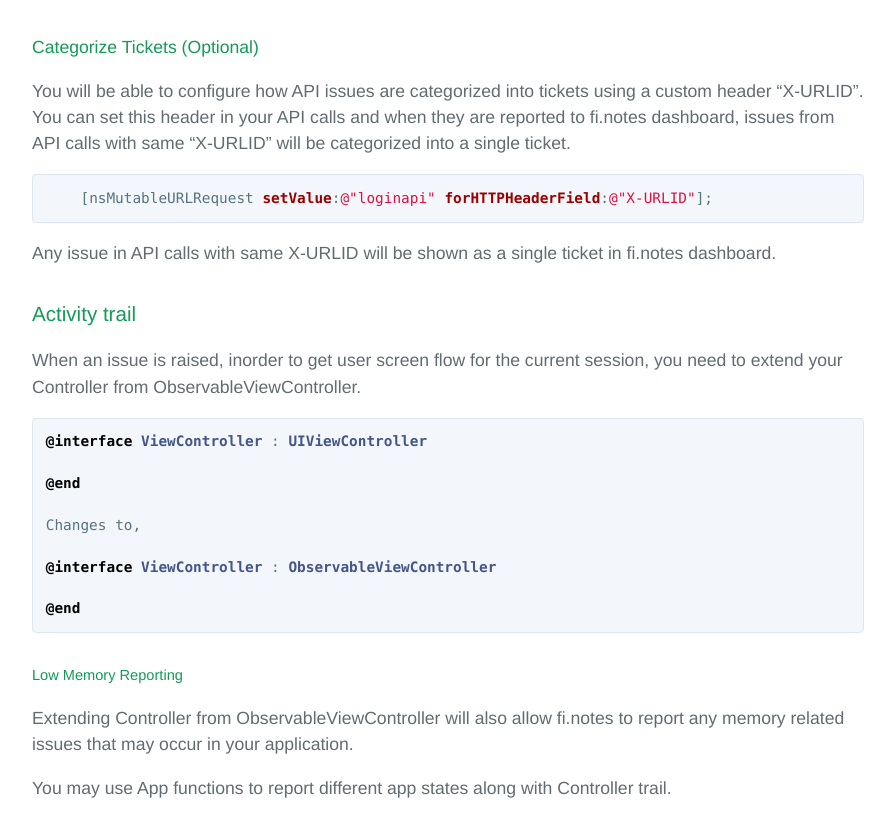
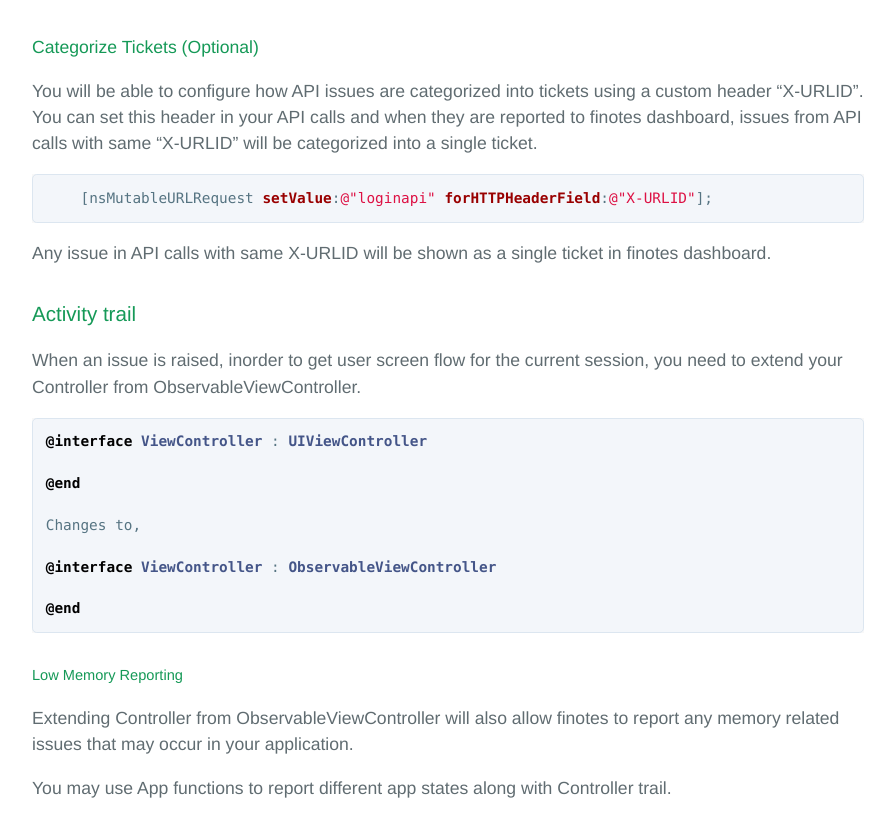
Before and after one commit to finotes/finotes.github.io, a Jekyll site: the page built from _posts/2018-02-02-objc-docs.md, in a window 1280 px wide and 1400 px high, scrolled down 5244 px. Shown: the part 179-996 px from the top of the window, without its empty margins (192-1087 px from the left). Built offline with Jekyll 4.4.1, drawn with Linux system fonts in a browser that asks for light colours; some web fonts are replaced; some of the changed text lies outside the part shown.

Commit message:
Update 2018-02-02-objc-docs.md

````diff
--- a/_posts/2018-02-02-objc-docs.md
+++ b/_posts/2018-02-02-objc-docs.md
@@ -57,7 +57,7 @@ During development, you can set the dryRun mode, so that the issues raised will
 ##### When preparing for production release, you need to unset the DryRun flag.
 
 #### VerboseLog
-There are two variations of logging available in fi.notes, Verbose and Error. You can toggle them using corresponding APIs.
+There are two variations of logging available in finotes, Verbose and Error. You can toggle them using corresponding APIs.
 Activating verbose will print all logs in LogCat including error and warning logs.
 ```objc
 - (BOOL)application:(UIApplication *)application didFinishLaunchingWithOptions:(NSDictionary *)launchOptions {
@@ -75,7 +75,7 @@ If only error and warning logs needs to be printed,
 }
 ```
 ## Test
-Now that the basic integration of fi.notes framework is complete,
+Now that the basic integration of finotes framework is complete,
 Lets make sure that the dashboard and framework are in sync.
 ```objc
 #import <FinotesCore/Fn.h>
@@ -92,12 +92,12 @@ Lets make sure that the dashboard and framework are in sync.
 ```
 
 Now run the application in a simulator or real iOS device (with network connection).
-Once the application opens up, open [fi.notes dash](http://app.finotes.com/FinotesRS/#/tickets).
+Once the application opens up, open [finotes dash](http://app.finotes.com/FinotesRS/#/tickets).
 The issue that we raised should be reported.
 In-case the issue is not listed, make sure the right app is selected at the top of the dashboard.
 Also, do refer to the logs in console, it will list any errors/warnings that might have occured during the integration.
 
-If the error still persists, do contact us at [fi.notes contact email](mailto:support@finotes.com) or you may use the chat support at the bottom right corner.
+If the error still persists, do contact us at [finotes contact email](mailto:support@finotes.com) or you may use the chat support at the bottom right corner.
 
 #### You should remove the [Fn reportIssueAt:] call, else every time the app is run, an issue will be reported.
 
@@ -135,7 +135,7 @@ As this callback will be made right after an issue occurrence, you will be able
 
 ### Report Network Call Failure
 
-Issues like status code errors, timeout issues and other failures will be reported for all network calls by fi.notes, from your application.
+Issues like status code errors, timeout issues and other failures will be reported for all network calls by finotes, from your application.
 
 If you are using NSURLSession with sharedSession then issues in all REST api calls will be reported automatically.
 ```objc
@@ -200,11 +200,11 @@ Do note that specifying timeout will not interfere in any way with your network
 
 #### Categorize Tickets (Optional)
 
-You will be able to configure how API issues are categorized into tickets using a custom header "X-URLID". You can set this header in your API calls and when they are reported to fi.notes dashboard, issues from API calls with same "X-URLID" will be categorized into a single ticket.
+You will be able to configure how API issues are categorized into tickets using a custom header "X-URLID". You can set this header in your API calls and when they are reported to finotes dashboard, issues from API calls with same "X-URLID" will be categorized into a single ticket.
 ```objc
     [nsMutableURLRequest setValue:@"loginapi" forHTTPHeaderField:@"X-URLID"];
 ```
-Any issue in API calls with same X-URLID will be shown as a single ticket in fi.notes dashboard.
+Any issue in API calls with same X-URLID will be shown as a single ticket in finotes dashboard.
 
 
 ### Activity trail
@@ -223,7 +223,7 @@ Changes to,
 ```
 
 ##### Low Memory Reporting
-Extending Controller from ObservableViewController will also allow fi.notes to report any memory related issues that may occur in your application.
+Extending Controller from ObservableViewController will also allow finotes to report any memory related issues that may occur in your application.
 
 You may use App functions to report different app states along with Controller trail.
 
@@ -257,7 +257,7 @@ You may use App functions to report different app states along with Controller t
 	}
 @end
 ```
-Once Controllers are extended from ObservableViewController and App functions are implemented, if an issue is raised, on fi.notes dashboard, you will be able to view screen activity for 3 minutes prior to the issue was raised.
+Once Controllers are extended from ObservableViewController and App functions are implemented, if an issue is raised, on finotes dashboard, you will be able to view screen activity for 3 minutes prior to the issue was raised.
 ```
 Activity Trail
 	LoginController:viewDidLoad                  09:21:53:923	1131900928 FREE MEMORY (BYTES)
@@ -286,7 +286,7 @@ Activity Trail
 
 
 ### Function call
-fi.notes will report any return value issues, exceptions and execution delays that may arise in functions using [Fn call:].
+Finotes will report any return value issues, exceptions and execution delays that may arise in functions using [Fn call:].
 A regular function call will be,
 
 ```objc
@@ -314,7 +314,7 @@ Function "[self getUserNameFromDb:]" call needs to be changed to,
 }
 ```
 
-This will allow fi.notes to raise issue incase the function take more than normal time to execute, or if the function return a nil value, or throws an exception.
+This will allow finotes to raise issue incase the function take more than normal time to execute, or if the function return a nil value, or throws an exception.
 
 You can control all the above said parameters in Observe object.
 
````
